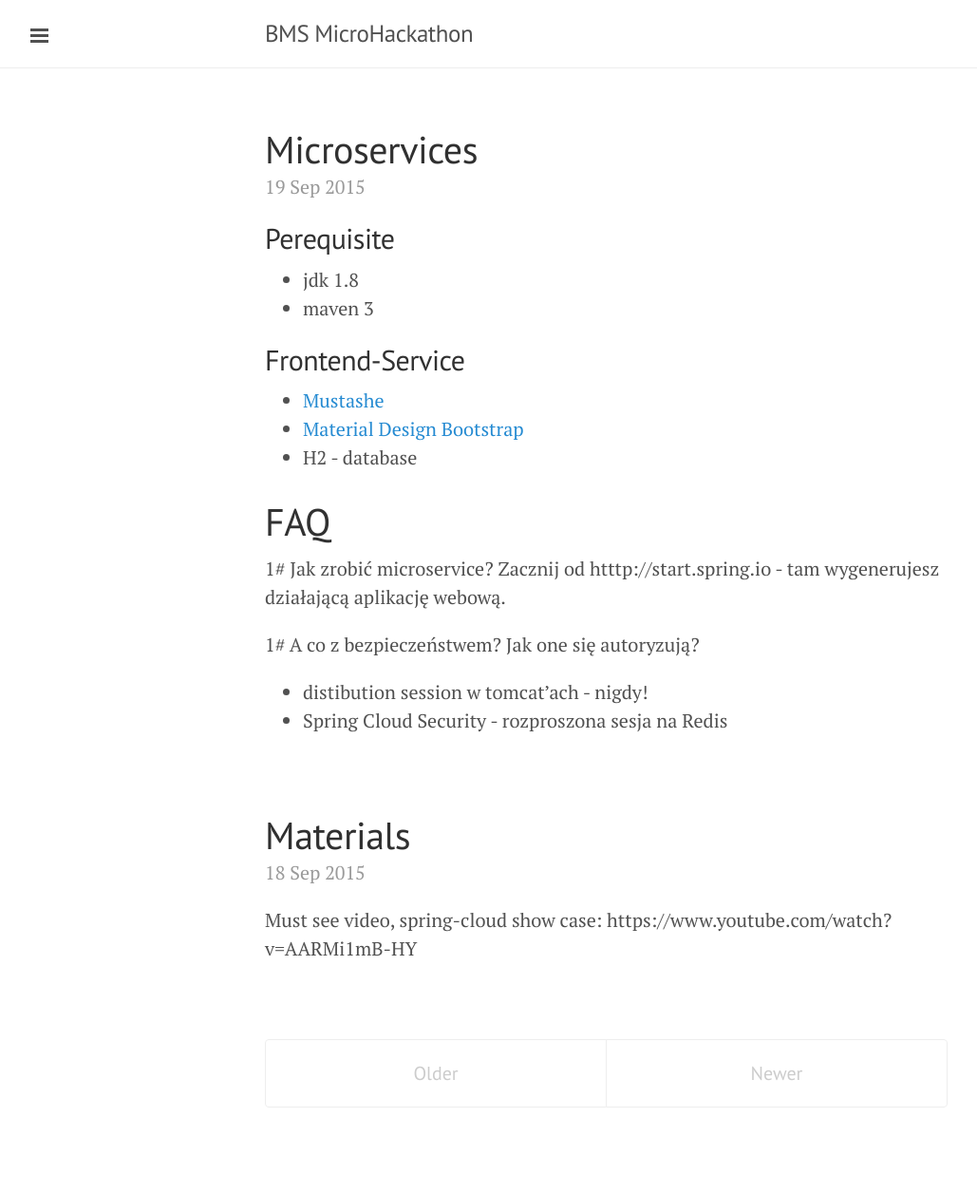
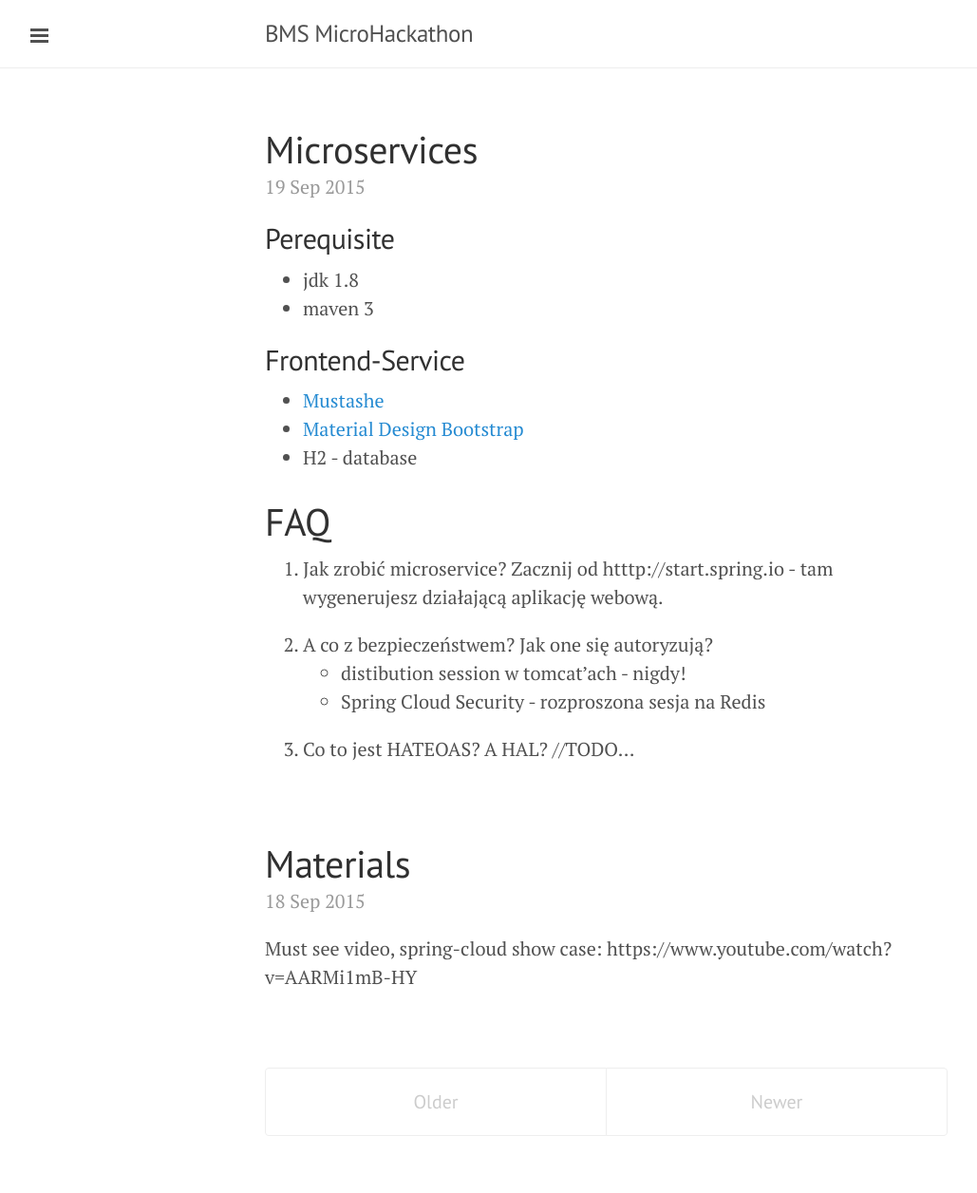
Before and after one commit to bms-devs/bms-hackathon-2015-09-26.github.io, a Jekyll site: the page built from index.html, in a window 1280 px wide. Shown: the whole page at 95% size, without its empty margins (1-1030 px from the left). Built offline with Jekyll 4.4.1, drawn with Linux system fonts in a browser that asks for light colours; Markdown is read by kramdown in place of the engine named in the settings; the list of posts is cut into pages by our own code; before the commit the page ends 1226 px from its top, so only the background shows below that.

Commit message:
Update 2015-09-19-microservices.md

```diff
--- a/_posts/2015-09-19-microservices.md
+++ b/_posts/2015-09-19-microservices.md
@@ -8,9 +8,12 @@
 * H2 - database
 
 # FAQ
-1# Jak zrobić microservice?
+1. Jak zrobić microservice?
 Zacznij od htttp://start.spring.io - tam wygenerujesz działającą aplikację webową.
 
-1# A co z bezpieczeństwem? Jak one się autoryzują?
+1. A co z bezpieczeństwem? Jak one się autoryzują?
 * distibution session w tomcat'ach - nigdy!
 * Spring Cloud Security - rozproszona sesja na Redis
+
+1. Co to jest HATEOAS? A HAL?
+//TODO...
```
